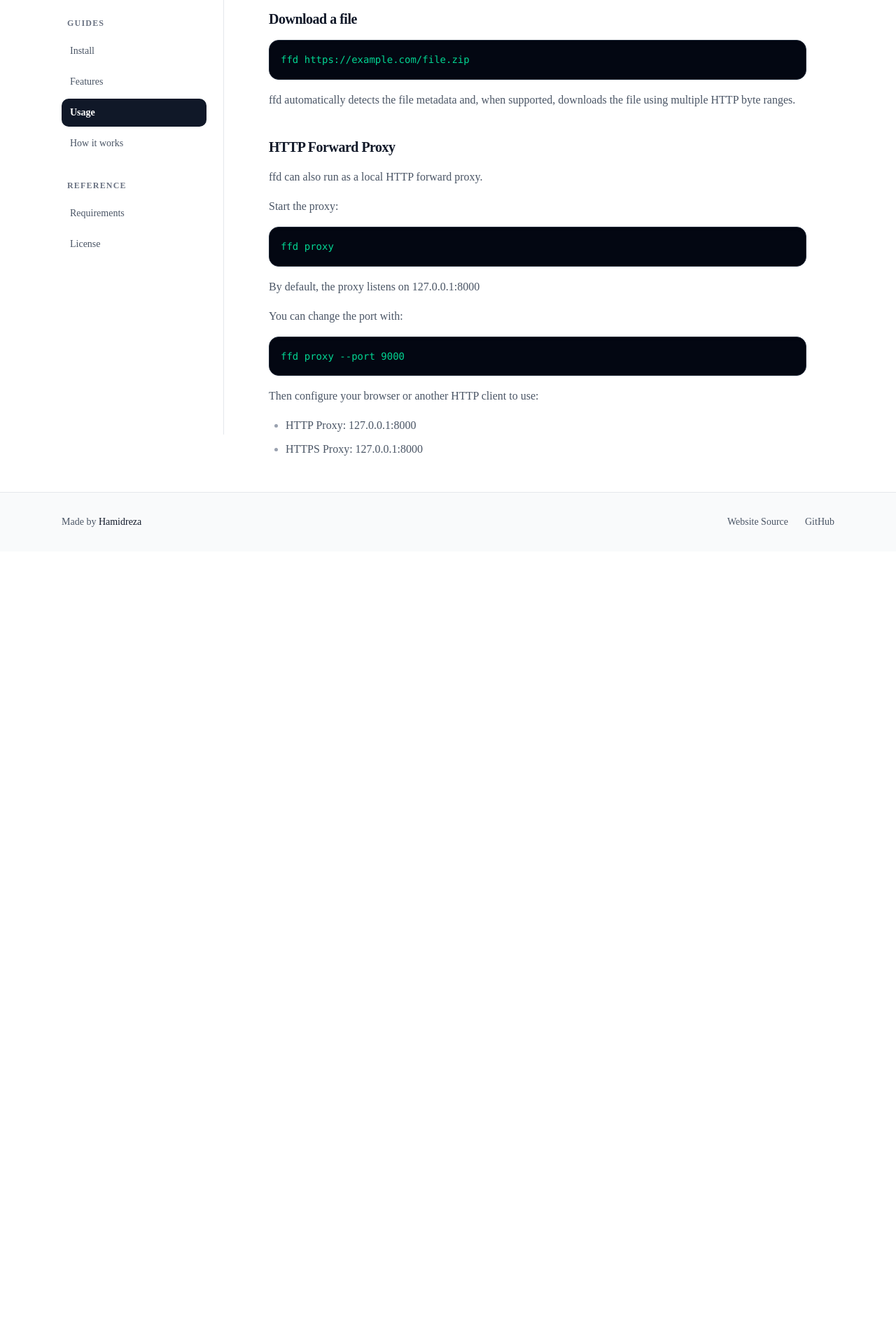
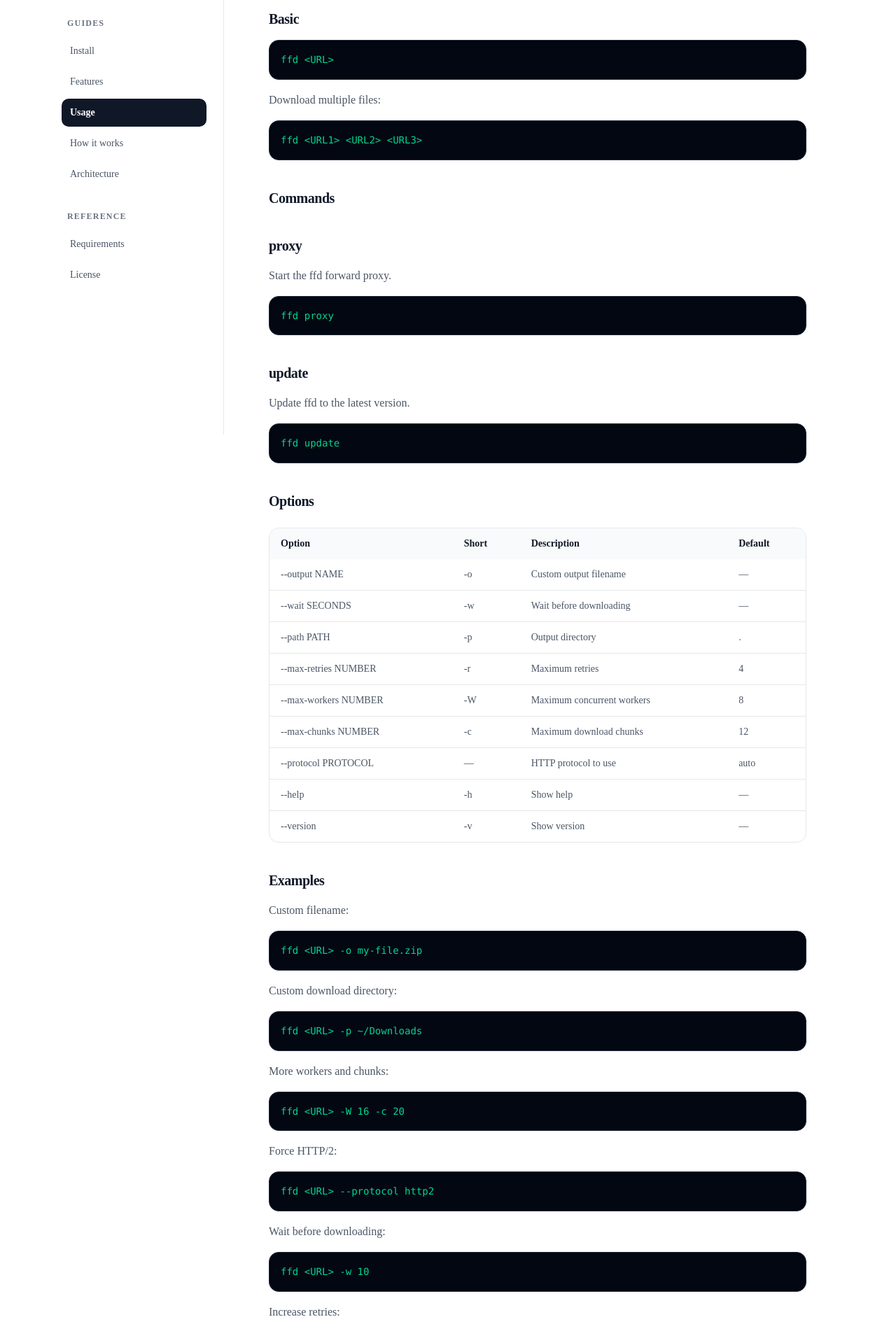
Before and after one commit to hamidrezaesh/ffd-website, a Next.js app: page /docs/usage in a window 1280 px wide. Shown: the part 180-2082 px from the top of the page at 70% size. Before the commit the page ends 968 px from the top, so only its background shows below. Built offline with nearby package versions, Linux system fonts and the light colour scheme.

Commit message:
feat: update guide and add architecture guide

```diff
--- /dev/null
+++ b/app/docs/architecture/page.tsx
@@ -0,0 +1,148 @@
+import { Code, H3, Page, P, Title, UL } from "@/components/docs-ui";
+
+export default function Architecture() {
+  return (
+    <Page>
+      <Title>Architecture</Title>
+
+      <P>
+        ffd is organized into separate packages, with each package responsible
+        for a specific part of the downloader.
+      </P>
+
+      <Code>{`ffd/
+├── .github/
+│   └── workflows/
+├── cmd/
+├── internal/
+│   ├── disk/
+│   ├── engine/
+│   ├── formatter/
+│   ├── metadata/
+│   ├── proxy/
+│   ├── scheduler/
+│   ├── tracker/
+│   └── validator/
+├── scripts/
+├── main.go
+├── go.mod
+└── ...`}</Code>
+
+      <H3>main.go</H3>
+
+      <P>
+        The entry point of ffd. It starts the Cobra CLI by calling the root
+        command.
+      </P>
+
+      <H3>cmd/</H3>
+
+      <P>Contains the CLI commands and their configuration.</P>
+
+      <UL>
+        <li>
+          <strong>root.go</strong> — handles CLI arguments, download flags,
+          multiple URLs, protocols, workers, chunks, retries, and output paths.
+        </li>
+        <li>
+          <strong>version.go</strong> — contains the build-time version used by
+          <code>ffd --version</code>.
+        </li>
+      </UL>
+
+      <H3>internal/engine/</H3>
+
+      <P>Responsible for the actual download process.</P>
+
+      <UL>
+        <li>HTTP requests and range downloads</li>
+        <li>Workers and concurrent downloads</li>
+        <li>Writing downloaded data</li>
+        <li>Retries</li>
+        <li>HTTP client configuration</li>
+      </UL>
+
+      <P>
+        The engine receives the download plan from the scheduler and executes
+        it.
+      </P>
+
+      <H3>internal/scheduler/</H3>
+
+      <P>
+        Responsible for deciding <strong>how the download should be performed</strong>.
+      </P>
+
+      <UL>
+        <li>Splitting files into chunks</li>
+        <li>Selecting the number of workers</li>
+        <li>Testing HTTP protocols</li>
+        <li>Selecting the preferred protocol</li>
+        <li>Creating download ranges</li>
+      </UL>
+
+      <P>
+        The scheduler produces the work that the engine executes.
+      </P>
+
+      <Code>{`URL
+ │
+ ▼
+Scheduler
+ │
+ ├── Protocol
+ ├── Workers
+ └── Chunks
+ │
+ ▼
+Engine
+ │
+ ▼
+Downloaded File`}</Code>
+
+      <H3>internal/proxy/</H3>
+
+      <P>Contains the ffd forward proxy.</P>
+
+      <UL>
+        <li>Incoming proxy requests</li>
+        <li>HTTP requests</li>
+        <li>HTTPS CONNECT tunnels</li>
+        <li>Checking range support</li>
+        <li>Forwarding requests</li>
+        <li>Accelerated downloads when possible</li>
+      </UL>
+
+      <H3>scripts/</H3>
+
+      <P>Contains installation scripts used by the updater.</P>
+
+      <UL>
+        <li>
+          <strong>install.sh</strong> — Linux and macOS installation.
+        </li>
+        <li>
+          <strong>install.ps1</strong> — Windows PowerShell installation.
+        </li>
+      </UL>
+
+      <H3>Build &amp; Configuration</H3>
+
+      <UL>
+        <li>
+          <strong>go.mod</strong> — Go module and dependencies.
+        </li>
+        <li>
+          <strong>go.sum</strong> — dependency checksums.
+        </li>
+        <li>
+          <strong>.goreleaser.yaml</strong> — build and release configuration.
+        </li>
+        <li>
+          <strong>.github/workflows/</strong> — automated CI and release
+          workflows.
+        </li>
+      </UL>
+    </Page>
+  );
+}
--- a/app/docs/usage/page.tsx
+++ b/app/docs/usage/page.tsx
@@ -1,36 +1,70 @@
-import { Code, H3, P, Page, Title, UL } from "@/components/docs-ui";
+import { Code, H3, P, Page, Title, Table } from "@/components/docs-ui";
 
 export default function Usage() {
   return (
     <Page>
       <Title>Usage</Title>
 
-      <H3>Download a file</H3>
+      <H3>Basic</H3>
 
-      <Code>ffd https://example.com/file.zip</Code>
+      <Code>ffd &lt;URL&gt;</Code>
+
+      <P>Download multiple files:</P>
+      <Code>ffd &lt;URL1&gt; &lt;URL2&gt; &lt;URL3&gt;</Code>
+
+      <H3>Commands</H3>
+
+      <H3>proxy</H3>
+
+      <P>Start the ffd forward proxy.</P>
+      <Code>ffd proxy</Code>
+
+      <H3>update</H3>
+
+      <P>Update ffd to the latest version.</P>
+      <Code>ffd update</Code>
+
+      <H3>Options</H3>
+
+      <Table
+        headers={["Option", "Short", "Description", "Default"]}
+        rows={[
+          ["--output NAME", "-o", "Custom output filename", "—"],
+          ["--wait SECONDS", "-w", "Wait before downloading", "—"],
+          ["--path PATH", "-p", "Output directory", "."],
+          ["--max-retries NUMBER", "-r", "Maximum retries", "4"],
+          ["--max-workers NUMBER", "-W", "Maximum concurrent workers", "8"],
+          ["--max-chunks NUMBER", "-c", "Maximum download chunks", "12"],
+          ["--protocol PROTOCOL", "—", "HTTP protocol to use", "auto"],
+          ["--help", "-h", "Show help", "—"],
+          ["--version", "-v", "Show version", "—"],
+        ]}
+      />
+
+      <H3>Examples</H3>
+
+      <P>Custom filename:</P>
+      <Code>ffd &lt;URL&gt; -o my-file.zip</Code>
+
+      <P>Custom download directory:</P>
+      <Code>ffd &lt;URL&gt; -p ~/Downloads</Code>
+
+      <P>More workers and chunks:</P>
+      <Code>ffd &lt;URL&gt; -W 16 -c 20</Code>
+
+      <P>Force HTTP/2:</P>
+      <Code>ffd &lt;URL&gt; --protocol http2</Code>
+
+      <P>Wait before downloading:</P>
+      <Code>ffd &lt;URL&gt; -w 10</Code>
+
+      <P>Increase retries:</P>
+      <Code>ffd &lt;URL&gt; -r 10</Code>
 
       <P>
-        ffd automatically detects the file metadata and, when supported,
-        downloads the file using multiple HTTP byte ranges.
+        For more details about ffd&apos;s architecture and internals, see the
+        project documentation.
       </P>
-
-      <H3>HTTP Forward Proxy</H3>
-
-      <P>ffd can also run as a local HTTP forward proxy.</P>
-
-      <P>Start the proxy:</P>
-      <Code>ffd proxy</Code>
-
-      <P>By default, the proxy listens on 127.0.0.1:8000</P>
-
-      <P>You can change the port with:</P>
-      <Code>ffd proxy --port 9000</Code>
-
-      <P>Then configure your browser or another HTTP client to use:</P>
-      <UL>
-        <li>HTTP Proxy: 127.0.0.1:8000</li>
-        <li>HTTPS Proxy: 127.0.0.1:8000</li>
-      </UL>
     </Page>
   );
 }
--- a/components/DocsSidebar.tsx
+++ b/components/DocsSidebar.tsx
@@ -26,6 +26,7 @@ const groups: DocGroup[] = [
       { href: "/docs/features", label: "Features" },
       { href: "/docs/usage", label: "Usage" },
       { href: "/docs/how-it-works", label: "How it works" },
+      { href: "/docs/architecture", label: "Architecture" },
     ],
   },
   {
--- a/components/docs-ui.tsx
+++ b/components/docs-ui.tsx
@@ -55,3 +55,39 @@ export function Title({ children }: { children: ReactNode }) {
     </h1>
   );
 }
+
+export function Table({
+  headers,
+  rows,
+}: {
+  headers: string[];
+  rows: string[][];
+}) {
+  return (
+    <div className="mt-6 overflow-x-auto rounded-xl border border-gray-200">
+      <table className="w-full text-left text-sm">
+        <thead className="bg-gray-50 text-gray-900">
+          <tr>
+            {headers.map((header) => (
+              <th key={header} className="px-4 py-3 font-semibold">
+                {header}
+              </th>
+            ))}
+          </tr>
+        </thead>
+
+        <tbody className="divide-y divide-gray-200">
+          {rows.map((row, rowIndex) => (
+            <tr key={rowIndex} className="text-gray-600">
+              {row.map((cell, cellIndex) => (
+                <td key={cellIndex} className="px-4 py-3">
+                  {cell}
+                </td>
+              ))}
+            </tr>
+          ))}
+        </tbody>
+      </table>
+    </div>
+  );
+}
```
